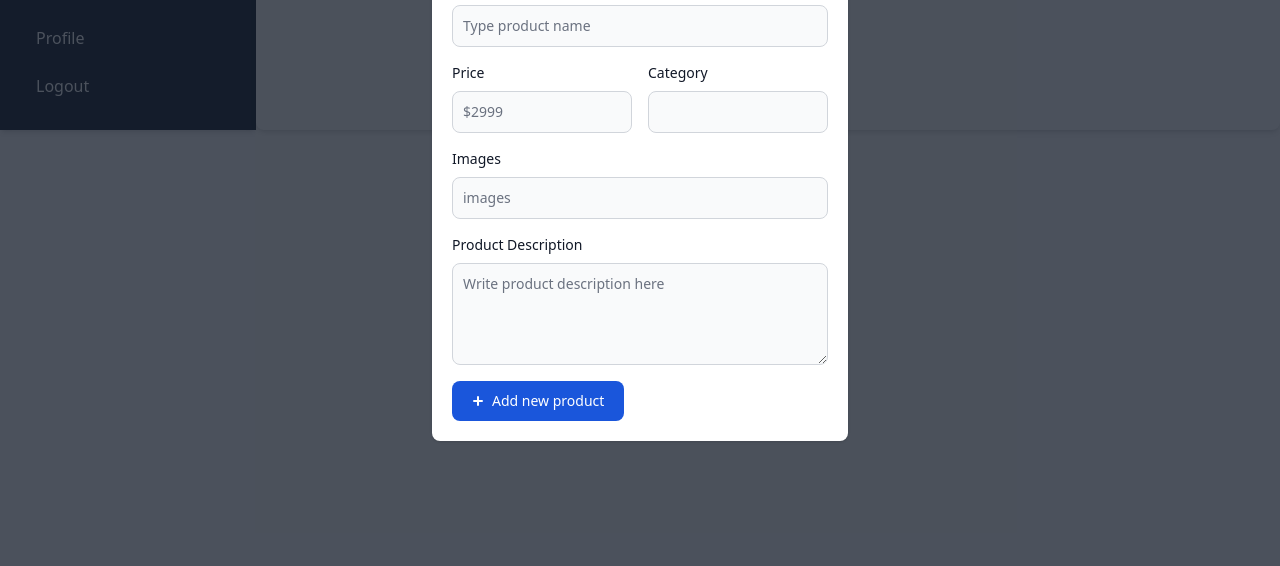
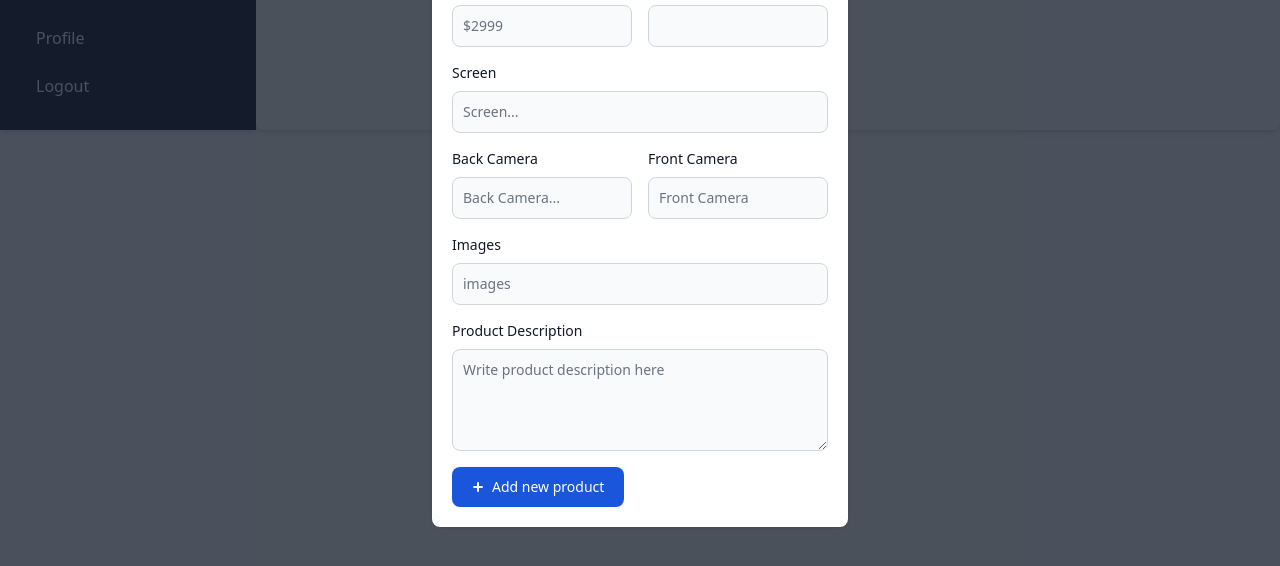
Before and after one commit to ITPHashagi/PhoneShopVN, a plain HTML site: page src/admin/admin.html in a window 1280 px wide. Both pictures are taken after a click on the button "Thêm sản phẩm". Shown: the part 230-796 px from the top of the page. Drawn offline with nearby package versions, Linux system fonts and the light colour scheme; no server answers.

Commit message:
update class product

```diff
--- a/src/admin/admin.html
+++ b/src/admin/admin.html
@@ -228,6 +228,51 @@
                           </div>
                           <div class="col-span-2">
                             <label
+                              for="screen"
+                              class="block mb-2 text-sm font-medium text-gray-900 dark:text-white"
+                              >Screen</label
+                            >
+                            <input
+                              type="text"
+                              name="screen"
+                              id="screen"
+                              class="bg-gray-50 border border-gray-300 text-gray-900 text-sm rounded-lg focus:ring-primary-600 focus:border-primary-600 block w-full p-2.5 dark:bg-gray-600 dark:border-gray-500 dark:placeholder-gray-400 dark:text-white dark:focus:ring-primary-500 dark:focus:border-primary-500"
+                              placeholder="Screen..."
+                              required=""
+                            />
+                          </div>
+                          <div class="col-span-2 sm:col-span-1">
+                            <label
+                              for="backCamera"
+                              class="block mb-2 text-sm font-medium text-gray-900 dark:text-white"
+                              >Back Camera</label
+                            >
+                            <input
+                              type="text"
+                              name="backCamera"
+                              id="backCamera"
+                              class="bg-gray-50 border border-gray-300 text-gray-900 text-sm rounded-lg focus:ring-primary-600 focus:border-primary-600 block w-full p-2.5 dark:bg-gray-600 dark:border-gray-500 dark:placeholder-gray-400 dark:text-white dark:focus:ring-primary-500 dark:focus:border-primary-500"
+                              placeholder="Back Camera..."
+                              required=""
+                            />
+                          </div>
+                          <div class="col-span-2 sm:col-span-1">
+                            <label
+                              for="frontCamera"
+                              class="block mb-2 text-sm font-medium text-gray-900 dark:text-white"
+                              >Front Camera</label
+                            >
+                            <input
+                              type="text"
+                              name="frontCamera"
+                              id="frontCamera"
+                              class="bg-gray-50 border border-gray-300 text-gray-900 text-sm rounded-lg focus:ring-primary-600 focus:border-primary-600 block w-full p-2.5 dark:bg-gray-600 dark:border-gray-500 dark:placeholder-gray-400 dark:text-white dark:focus:ring-primary-500 dark:focus:border-primary-500"
+                              placeholder="Front Camera"
+                              required=""
+                            />
+                          </div>
+                          <div class="col-span-2">
+                            <label
                               for="name"
                               class="block mb-2 text-sm font-medium text-gray-900 dark:text-white"
                               >Images</label
--- a/src/admin/js/main.js
+++ b/src/admin/js/main.js
@@ -61,12 +61,23 @@ getListProduct();
 const handleAdd = () => {
   const name = getEleId("name").value;
   const price = getEleId("price").value;
+  const screen = getEleId("").value;
   const img = getEleId("img").value;
   const category = getEleId("category").value;
   const desc = getEleId("description").value;
 
   // Tạo object product
-  const product = new Product("", name, price, img, category, desc);
+  const product = new Product(
+    "",
+    name,
+    price,
+    screen,
+    backCamera,
+    frontCamera,
+    img,
+    desc,
+    type
+  );
   console.log(product);
   const promise = api.addData(product);
   promise
--- a/src/admin/js/models/Product.js
+++ b/src/admin/js/models/Product.js
@@ -17,7 +17,6 @@ class Product {
     this.backCamera = backCamera;
     this.frontCamera = frontCamera;
     this.img = img;
-    this.category = category;
     this.description = description;
     this.type = type;
   }
```
